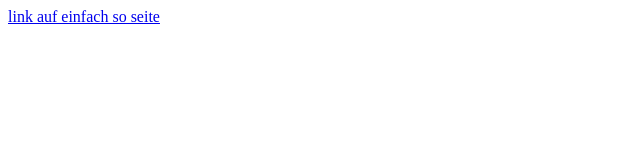
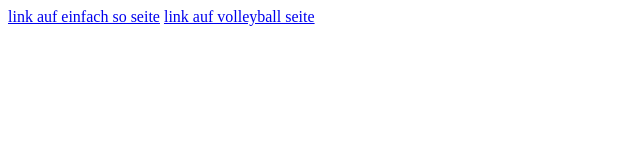
Before and after one commit to ColinV33/BoGy, a plain HTML site: page index.html in a window 1280 px wide. Shown: the whole page, without its empty margins (0-640 px from the left). Drawn offline with Linux system fonts and the light colour scheme.

Commit message:
Volleyball seite hinzugefügt

```diff
--- a/index.html
+++ b/index.html
@@ -9,5 +9,6 @@
 </head>
 <body>
     <a href="./einfachSo.html">link auf einfach so seite</a>
+    <a href="./1Volleyball.html">link auf volleyball seite</a>
 </body>
 </html>
```
